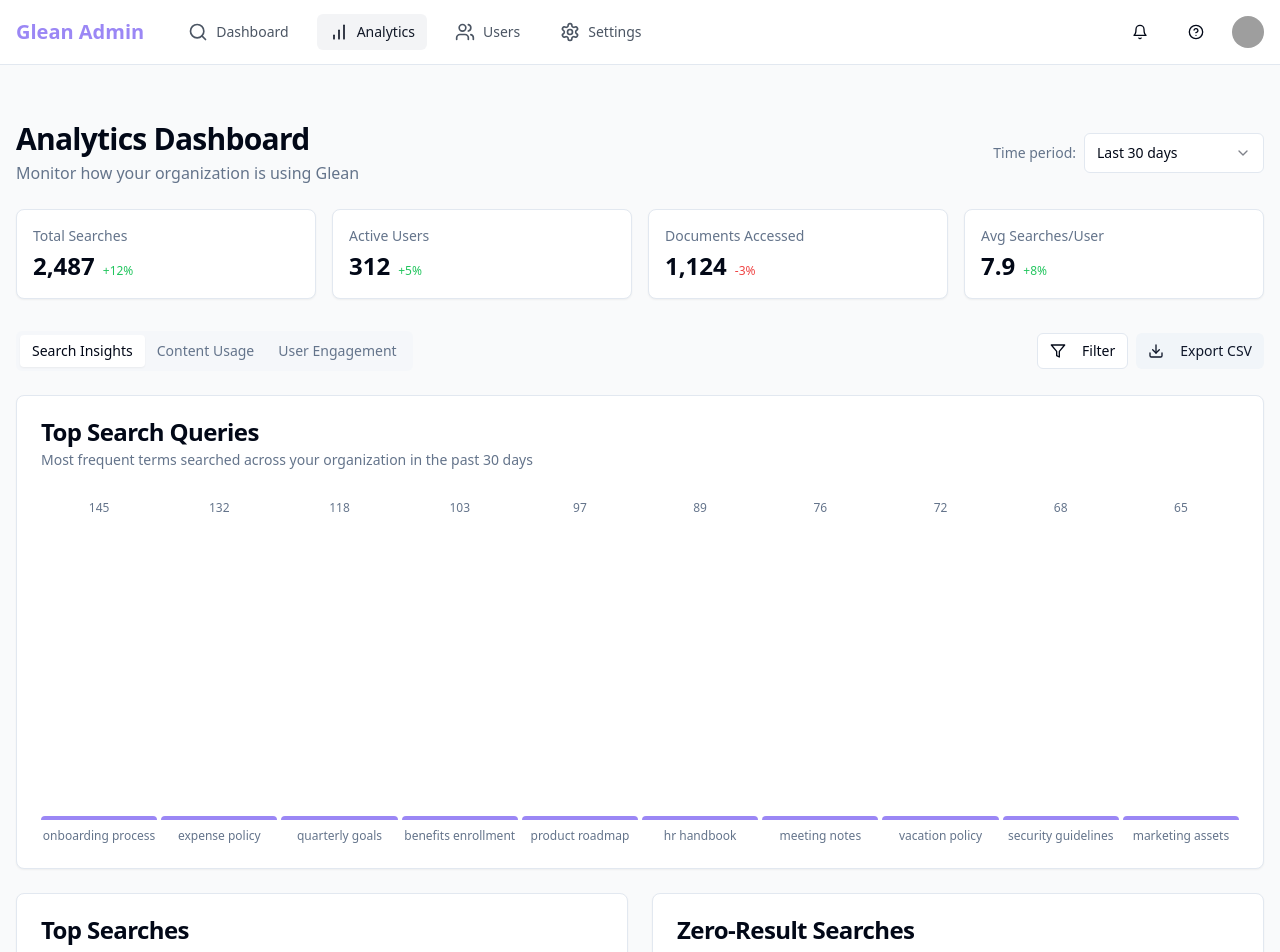
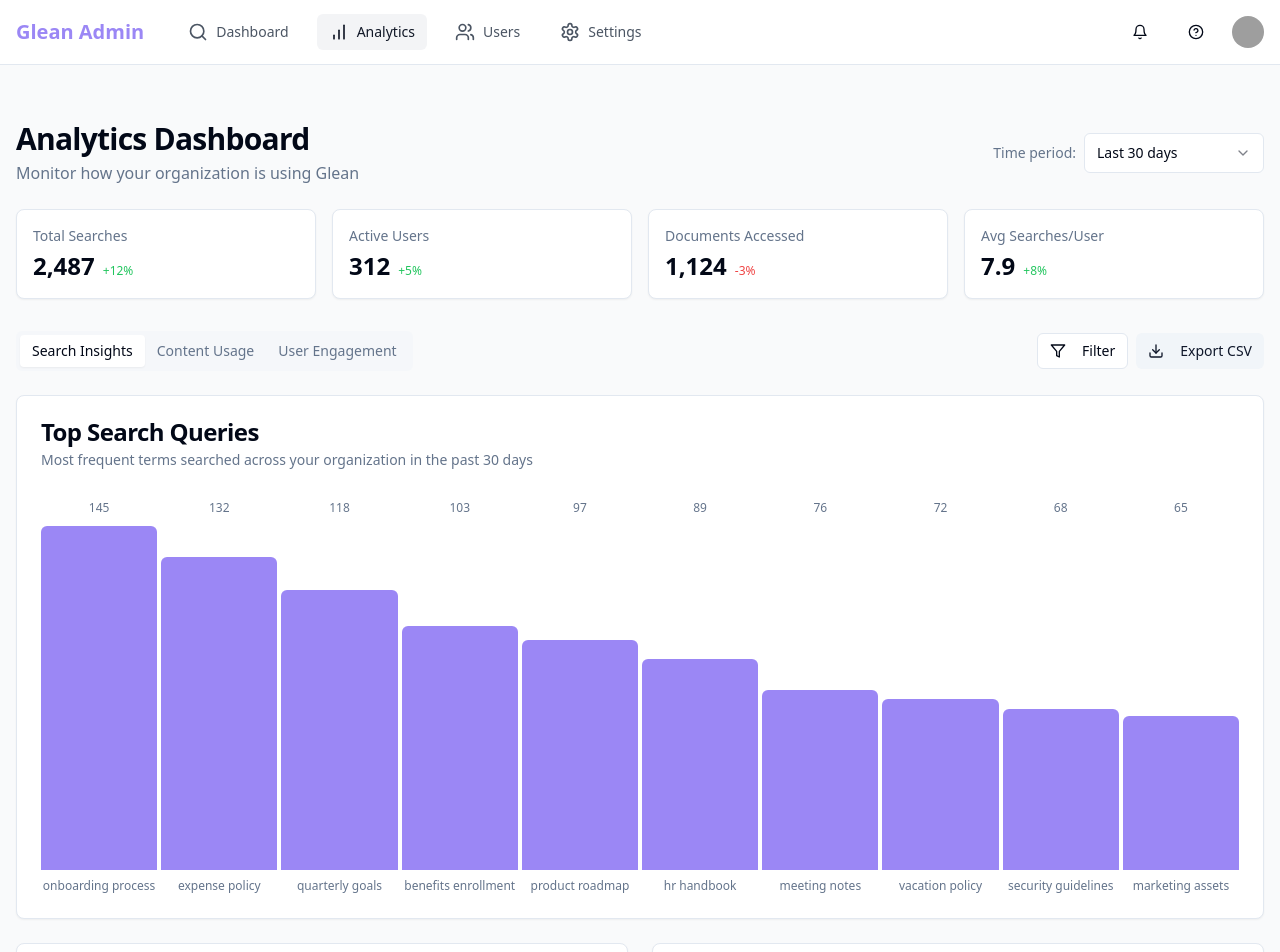
Before and after one commit to pauly7610/glean-insight-hub, a React (Vite) app: page /analytics in a window 1280 px wide. Shown: the top 952 px of the page. Built offline with nearby package versions, Linux system fonts and the light colour scheme; grey boxes are pictures that could not be loaded.

Commit message:
Fix: Update content usage data

```diff
--- a/src/components/analytics/ContentUsage.tsx
+++ b/src/components/analytics/ContentUsage.tsx
@@ -1,4 +1,3 @@
-
 import React from 'react';
 import { Card, CardContent, CardDescription, CardHeader, CardTitle } from '@/components/ui/card';
 import { Table, TableBody, TableCell, TableHead, TableHeader, TableRow } from '@/components/ui/table';
@@ -127,8 +126,8 @@ const ContentUsage: React.FC<ContentUsageProps> = ({ timeRange }) => {
             <CardDescription>Distribution of content views by platform</CardDescription>
           </CardHeader>
           <CardContent>
-            <div className="h-[350px]">
-              <BarChart data={sourceData} height={350} />
+            <div className="h-[400px]">
+              <BarChart data={sourceData} height={400} />
             </div>
           </CardContent>
         </Card>
--- a/src/components/analytics/SearchInsights.tsx
+++ b/src/components/analytics/SearchInsights.tsx
@@ -62,13 +62,13 @@ const SearchInsights: React.FC<SearchInsightsProps> = ({ timeRange }) => {
           </CardDescription>
         </CardHeader>
         <CardContent>
-          <div className="h-[350px]">
-            <BarChart data={chartData} height={350} />
+          <div className="h-[400px]">
+            <BarChart data={chartData} height={400} />
           </div>
         </CardContent>
       </Card>
 
-      <div className="grid grid-cols-1 lg:grid-cols-2 gap-6">
+      <div className="grid grid-cols-1 lg:grid-cols-2 gap-6 mt-6">
         <Card>
           <CardHeader>
             <CardTitle>Top Searches</CardTitle>
--- a/src/components/ui/chart.tsx
+++ b/src/components/ui/chart.tsx
@@ -41,10 +41,11 @@ export const BarChart: React.FC<BarChartProps> = ({ data, height = 300 }) => {
           })}
         </div>
 
-        {/* Chart bars */}
-        <div className="flex-grow flex items-end space-x-1">
+        {/* Chart container - gives bars room to display */}
+        <div className="flex-grow flex items-end space-x-1" style={{ minHeight: '60%' }}>
           {data.labels.map((label, index) => {
             const value = data.datasets[0].data[index];
+            // Calculate height percentage, but ensure we have appropriate minimum height
             const percentage = maxValue > 0 ? (value / maxValue) * 100 : 0;
             const backgroundColor = Array.isArray(data.datasets[0].backgroundColor)
               ? data.datasets[0].backgroundColor[index]
@@ -53,14 +54,14 @@ export const BarChart: React.FC<BarChartProps> = ({ data, height = 300 }) => {
             return (
               <div
                 key={label}
-                className="flex-1 flex flex-col items-center"
+                className="flex-1 flex flex-col items-center justify-end h-full"
               >
                 <div
                   className="w-full rounded-t-md transition-all"
                   style={{
-                    height: `${Math.max(percentage, 2)}%`,
+                    height: `${percentage}%`,
                     backgroundColor,
-                    minHeight: '4px'
+                    minHeight: percentage > 0 ? '8px' : '0'
                   }}
                 />
               </div>
```
